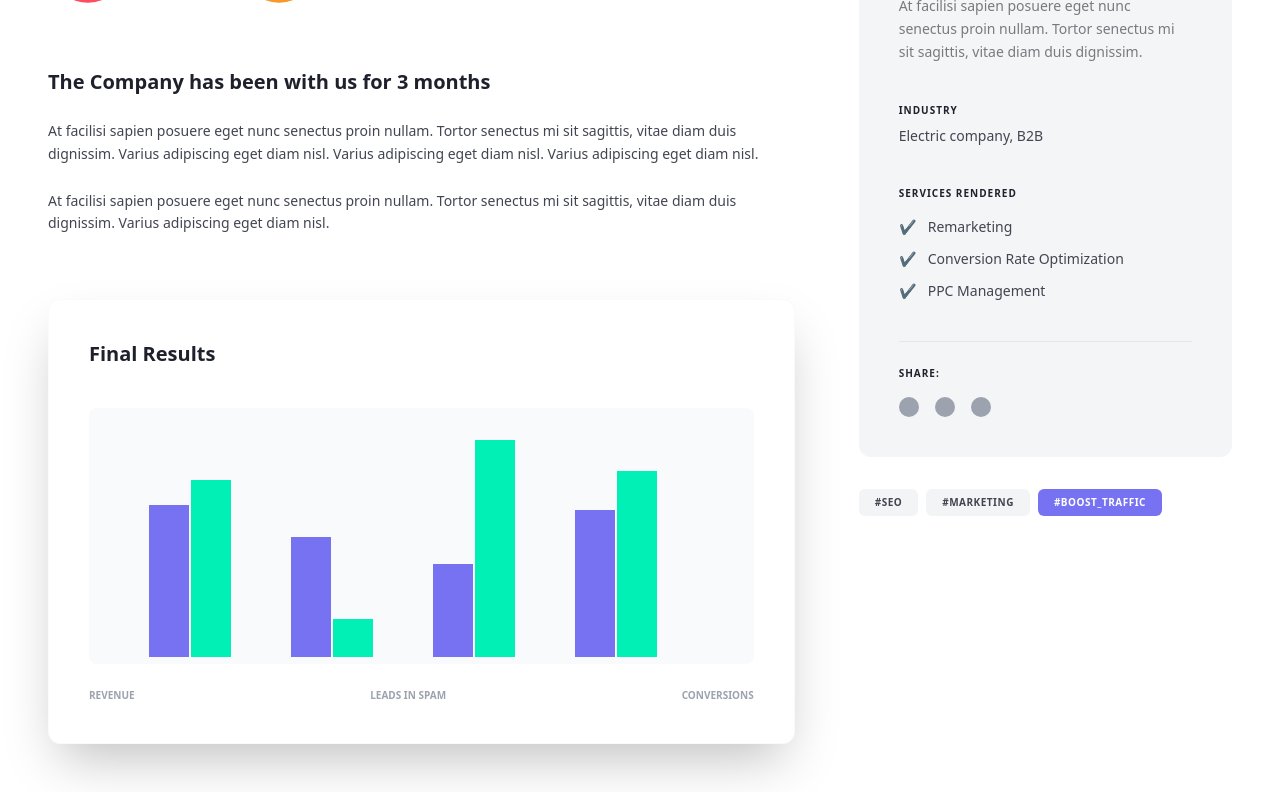
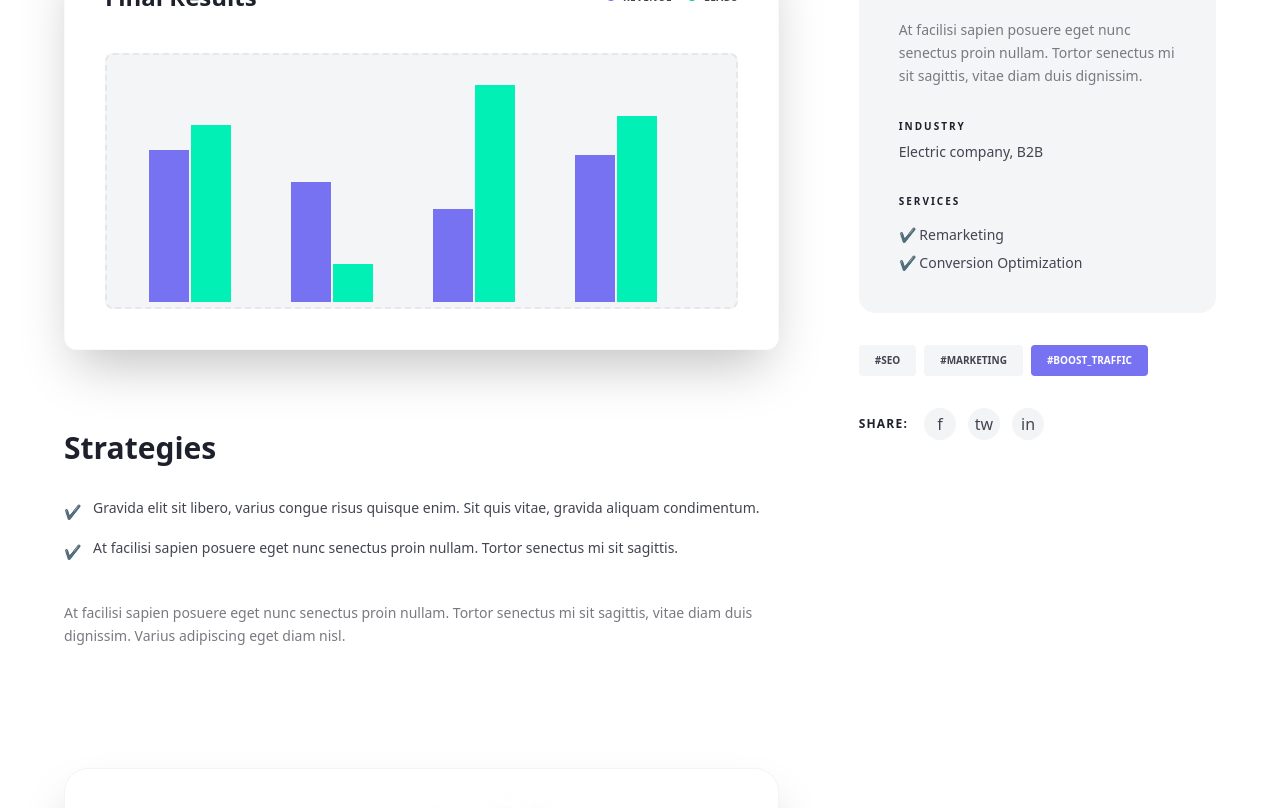
Before and after one commit to rajabovmunis598/CREATE, a website: page index.html in a window 1280 px wide. Shown: the part 624-1432 px from the top of the page. Drawn offline with nearby package versions, Linux system fonts and the light colour scheme.

Commit message:
commit 03

```diff
--- a/index.html
+++ b/index.html
@@ -54,96 +54,113 @@
     </h1>
   </div>
 </section>
-<section class="max-w-7xl mx-auto p-4 md:p-12 bg-white font-sans text-[#424551]">
-  <div class="flex flex-col lg:flex-row gap-16">
+<section class="max-w-7xl mx-auto p-4 md:p-16 bg-white font-sans text-[#424551]">
+  <div class="flex flex-col lg:flex-row gap-20">
+
     <div class="w-full lg:w-2/3">
 
-      <div class="flex flex-wrap gap-10 mb-16">
-        <div class="flex items-center gap-4">
-          <div class="relative w-20 h-20">
-            <svg class="w-full h-full" viewBox="0 0 36 36">
-              <path class="text-gray-100" stroke-width="3" stroke="currentColor" fill="none" d="M18 2.0845 a 15.9155 15.9155 0 0 1 0 31.831 a 15.9155 15.9155 0 0 1 0 -31.831" />
-              <path class="text-[#FF4C61]" stroke-width="3" stroke-dasharray="70, 100" stroke-linecap="round" stroke="currentColor" fill="none" d="M18 2.0845 a 15.9155 15.9155 0 0 1 0 31.831 a 15.9155 15.9155 0 0 1 0 -31.831" />
-            </svg>
-            <div class="absolute inset-0 flex items-center justify-center font-bold text-[#1E212C]">70%</div>
+      <div class="bg-white rounded-xl shadow-2xl p-10 border border-gray-50 mb-20">
+        <div class="flex justify-between items-center mb-10">
+          <h3 class="text-2xl font-bold text-[#1E212C]">Final Results</h3>
+          <div class="flex gap-4 text-[10px] font-bold uppercase tracking-wider">
+            <span class="flex items-center gap-2"><span class="w-2 h-2 rounded-full bg-[#7772F1]"></span> Revenue</span>
+            <span class="flex items-center gap-2"><span class="w-2 h-2 rounded-full bg-[#03CEA4]"></span> Leads</span>
           </div>
-          <p class="text-[10px] font-bold uppercase leading-tight">Open Rate</p>
+        </div>
+        <div class="h-64 bg-[#F4F5F6] rounded-lg flex items-center justify-center border-2 border-dashed border-gray-200">
+           <img src="./image/Chart Figure.png" alt="Bar Chart" class="max-h-full">
+        </div>
+      </div>
+
+      <div class="mb-20">
+        <h2 class="text-3xl font-bold text-[#1E212C] mb-8">Strategies</h2>
+        <ul class="space-y-4 mb-10">
+          <li class="flex items-start gap-3 text-sm">
+            <span class="text-[#FF4C61] mt-1">✔</span>
+            <p>Gravida elit sit libero, varius congue risus quisque enim. Sit quis vitae, gravida aliquam condimentum.</p>
+          </li>
+          <li class="flex items-start gap-3 text-sm">
+            <span class="text-[#FF4C61] mt-1">✔</span>
+            <p>At facilisi sapien posuere eget nunc senectus proin nullam. Tortor senectus mi sit sagittis.</p>
+          </li>
+        </ul>
+        <p class="text-sm leading-relaxed text-[#787A80]">
+          At facilisi sapien posuere eget nunc senectus proin nullam. Tortor senectus mi sit sagittis, vitae diam duis dignissim. Varius adipiscing eget diam nisl.
+        </p>
+      </div>
+
+      <div class="relative py-10 mb-20">
+        <div class="rounded-3xl overflow-hidden shadow-2xl border border-gray-100 bg-white">
+          <img src="./image/illustration.png" alt="Analytics Dashboard" class="w-full h-auto">
+        </div>
+      </div>
+
+      <div class="mb-20">
+        <h2 class="text-3xl font-bold text-[#1E212C] mb-8">Resieved goals</h2>
+        <ul class="grid grid-cols-1 md:grid-cols-2 gap-x-10 gap-y-4">
+          <li class="flex items-center gap-3 text-sm font-medium">
+            <span class="text-[#03CEA4]">✔</span> Ut perferendis et animi sapiente.
+          </li>
+          <li class="flex items-center gap-3 text-sm font-medium">
+            <span class="text-[#03CEA4]">✔</span> Maiores reiciendis nisi adipisci.
+          </li>
+          <li class="flex items-center gap-3 text-sm font-medium">
+            <span class="text-[#03CEA4]">✔</span> Sit quis vitae, gravida aliquam.
+          </li>
+        </ul>
+      </div>
+      <div>
+        <h2 class="text-3xl font-bold text-[#1E212C] mb-8">Results</h2>
+        <ul class="space-y-4">
+          <li class="flex items-center gap-3 text-sm">
+            <span class="text-[#7772F1] font-bold">→</span>
+            <span>At facilisi sapien posuere eget nunc senectus.</span>
+          </li>
+          <li class="flex items-center gap-3 text-sm">
+            <span class="text-[#7772F1] font-bold">→</span>
+            <span>Varius adipiscing eget diam nisl.</span>
+          </li>
+        </ul>
+      </div>
+
+    </div>
+
+    <div class="w-full lg:w-1/3">
+      <div class="sticky top-10">
+        <div class="bg-[#F4F5F6] rounded-2xl p-10 mb-8">
+          <h4 class="text-[10px] font-bold uppercase tracking-[0.2em] text-[#1E212C] mb-6">About the client</h4>
+          <p class="text-sm text-[#787A80] leading-relaxed mb-8">
+            At facilisi sapien posuere eget nunc senectus proin nullam. Tortor senectus mi sit sagittis, vitae diam duis dignissim.
+          </p>
+
+          <div class="mb-8">
+             <h4 class="text-[10px] font-bold uppercase tracking-[0.2em] text-[#1E212C] mb-2">Industry</h4>
+             <p class="text-sm">Electric company, B2B</p>
+          </div>
+
+          <div>
+             <h4 class="text-[10px] font-bold uppercase tracking-[0.2em] text-[#1E212C] mb-4">Services</h4>
+             <ul class="text-sm space-y-2 font-medium">
+               <li class="flex items-center gap-2">✔ Remarketing</li>
+               <li class="flex items-center gap-2">✔ Conversion Optimization</li>
+             </ul>
+          </div>
+        </div>
+
+        <div class="flex flex-wrap gap-2 mb-8">
+          <span class="bg-[#F4F5F6] px-4 py-2 rounded text-[10px] font-bold uppercase">#SEO</span>
+          <span class="bg-[#F4F5F6] px-4 py-2 rounded text-[10px] font-bold uppercase">#Marketing</span>
+          <button class="bg-[#7772F1] text-white px-4 py-2 rounded text-[10px] font-bold uppercase hover:bg-opacity-90">#Boost_traffic</button>
         </div>
 
         <div class="flex items-center gap-4">
-          <div class="relative w-20 h-20">
-            <svg class="w-full h-full" viewBox="0 0 36 36">
-              <path class="text-gray-100" stroke-width="3" stroke="currentColor" fill="none" d="M18 2.0845 a 15.9155 15.9155 0 0 1 0 31.831 a 15.9155 15.9155 0 0 1 0 -31.831" />
-              <path class="text-[#F89828]" stroke-width="3" stroke-dasharray="100, 100" stroke-linecap="round" stroke="currentColor" fill="none" d="M18 2.0845 a 15.9155 15.9155 0 0 1 0 31.831 a 15.9155 15.9155 0 0 1 0 -31.831" />
-            </svg>
-            <div class="absolute inset-0 flex items-center justify-center font-bold text-[#1E212C]">200%</div>
-          </div>
-          <p class="text-[10px] font-bold uppercase leading-tight">Growth in sales</p>
-        </div>
-
-        <div class="flex items-center gap-4">
-          <div class="text-3xl font-bold text-[#1E212C]">8,000</div>
-          <p class="text-[10px] font-bold uppercase leading-tight">DAU</p>
-        </div>
-      </div>
-
-      <div class="text-sm leading-relaxed space-y-6 mb-16">
-        <h3 class="text-xl font-bold text-[#1E212C]">The Company has been with us for 3 months</h3>
-        <p>At facilisi sapien posuere eget nunc senectus proin nullam. Tortor senectus mi sit sagittis, vitae diam duis dignissim. Varius adipiscing eget diam nisl. Varius adipiscing eget diam nisl. Varius adipiscing eget diam nisl.</p>
-
-        <p>At facilisi sapien posuere eget nunc senectus proin nullam. Tortor senectus mi sit sagittis, vitae diam duis dignissim. Varius adipiscing eget diam nisl.</p>
-      </div>
-
-      <div class="bg-white rounded-xl shadow-2xl p-10 border border-gray-50">
-        <h3 class="text-xl font-bold mb-10 text-[#1E212C]">Final Results</h3>
-
-        <div class="relative w-full h-64 bg-gray-50 rounded-lg flex items-center justify-center">
-          <img src="image/Chart Figure.png" alt="">
-        </div>
-
-        <div class="flex justify-between mt-6 text-[10px] font-bold uppercase text-gray-400">
-          <span>Revenue</span>
-          <span>Leads in spam</span>
-          <span>Conversions</span>
-        </div>
-      </div>
-    </div>
-
-    <div class="w-full lg:w-1/3">
-      <div class="bg-[#F4F5F6] rounded-xl p-10 sticky top-8">
-        <div class="mb-10">
-          <h4 class="text-[10px] font-bold uppercase tracking-widest text-[#1E212C] mb-4">About the client</h4>
-          <p class="text-sm leading-relaxed text-[#787A80]">At facilisi sapien posuere eget nunc senectus proin nullam. Tortor senectus mi sit sagittis, vitae diam duis dignissim.</p>
-        </div>
-
-        <div class="mb-10">
-          <h4 class="text-[10px] font-bold uppercase tracking-widest text-[#1E212C] mb-2">Industry</h4>
-          <p class="text-sm text-[#424551]">Electric company, B2B</p>
-        </div>
-
-        <div class="mb-10">
-          <h4 class="text-[10px] font-bold uppercase tracking-widest text-[#1E212C] mb-4">Services rendered</h4>
-          <ul class="space-y-3 text-sm font-medium">
-            <li class="flex items-center gap-3"><span class="text-[#7772F1]">✔</span> Remarketing</li>
-            <li class="flex items-center gap-3"><span class="text-[#7772F1]">✔</span> Conversion Rate Optimization</li>
-            <li class="flex items-center gap-3"><span class="text-[#7772F1]">✔</span> PPC Management</li>
-          </ul>
-        </div>
-
-        <div class="pt-6 border-t border-gray-200">
-          <h4 class="text-[10px] font-bold uppercase tracking-widest text-[#1E212C] mb-4">Share:</h4>
-          <div class="flex gap-4">
-             <span class="w-5 h-5 bg-gray-400 rounded-full"></span>
-             <span class="w-5 h-5 bg-gray-400 rounded-full"></span>
-             <span class="w-5 h-5 bg-gray-400 rounded-full"></span>
+          <span class="text-xs font-bold uppercase tracking-widest text-[#1E212C]">Share:</span>
+          <div class="flex gap-3">
+            <a href="#" class="w-8 h-8 rounded-full bg-gray-100 flex items-center justify-center hover:bg-[#7772F1] hover:text-white transition-all">f</a>
+            <a href="#" class="w-8 h-8 rounded-full bg-gray-100 flex items-center justify-center hover:bg-[#7772F1] hover:text-white transition-all">tw</a>
+            <a href="#" class="w-8 h-8 rounded-full bg-gray-100 flex items-center justify-center hover:bg-[#7772F1] hover:text-white transition-all">in</a>
           </div>
         </div>
-      </div>
-
-      <div class="mt-8 flex flex-wrap gap-2">
-        <span class="bg-gray-100 text-[#424551] px-4 py-1.5 rounded-md text-[10px] font-bold uppercase tracking-wider">#SEO</span>
-        <span class="bg-gray-100 text-[#424551] px-4 py-1.5 rounded-md text-[10px] font-bold uppercase tracking-wider">#Marketing</span>
-        <span class="bg-[#7772F1] text-white px-4 py-1.5 rounded-md text-[10px] font-bold uppercase tracking-wider">#Boost_traffic</span>
       </div>
     </div>
 
```
Also changed, not shown: image/illustration.png (added).
